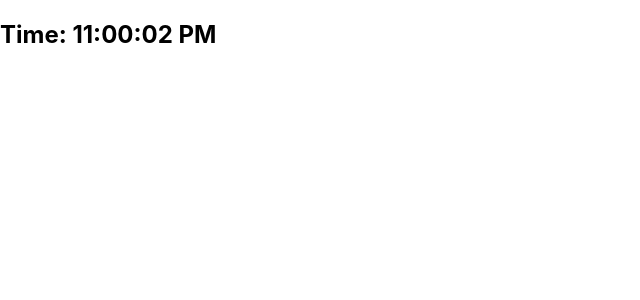
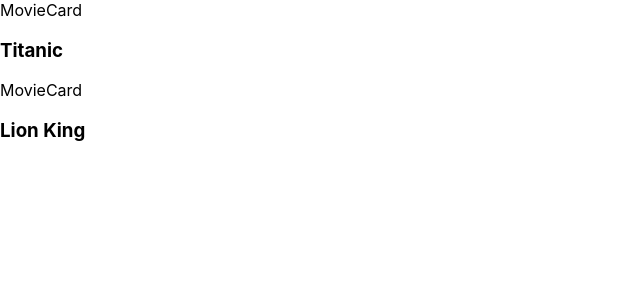
Before and after one commit to bl-kei/dapp-exmaple, a React (Create React App) app in the folder my-app/: page / in a window 1280 px wide. Shown: the top 300 px of the page, without its empty margins (0-640 px from the left). Built offline with nearby package versions, Linux system fonts and the light colour scheme.

Commit message:
feat : Component and Props

```diff
--- a/my-app/src/index.js
+++ b/my-app/src/index.js
@@ -2,23 +2,30 @@ import React from 'react';
 import ReactDOM from 'react-dom/client';
 import './index.css';
 import reportWebVitals from './reportWebVitals';
-import Course from './jsx/Course';
-import Time from './element/Time';
+// import Course from './jsx/Course';
+// import Time from './element/Time';
+import MovieList from './movies/MovieList';
 
 const root = ReactDOM.createRoot(document.getElementById('root'));
+// root.render(
+//   <React.StrictMode>
+//     <Course />
+//   </React.StrictMode>
+// );
+
+// setInterval(() => {
+//   root.render(
+//     <React.StrictMode>
+//       <Time />
+//     </React.StrictMode>
+//   );
+// }, 1000);
+
 root.render(
   <React.StrictMode>
-    <Course />
+    <MovieList />
   </React.StrictMode>
 );
-
-setInterval(() => {
-  root.render(
-    <React.StrictMode>
-      <Time />
-    </React.StrictMode>
-  );
-}, 1000);
 
 // If you want to start measuring performance in your app, pass a function
 // to log results (for example: reportWebVitals(console.log))
--- /dev/null
+++ b/my-app/src/movies/MovieCard.jsx
@@ -0,0 +1,12 @@
+import React from 'react';
+
+function MovieCard(props) {
+  return (
+    <div>
+      MovieCard
+      <h3>{props.title}</h3>
+    </div>
+  );
+}
+
+export default MovieCard;
--- /dev/null
+++ b/my-app/src/movies/MovieList.jsx
@@ -0,0 +1,23 @@
+import React from 'react';
+import MovieCard from './MovieCard';
+
+function MovieList(props) {
+  const movies = [
+    {
+      title: 'Titanic',
+    },
+    {
+      title: 'Lion King',
+    },
+  ];
+
+  return (
+    <div>
+      {movies.map((movie) => {
+        return <MovieCard title={movie.title} />;
+      })}
+    </div>
+  );
+}
+
+export default MovieList;
```
